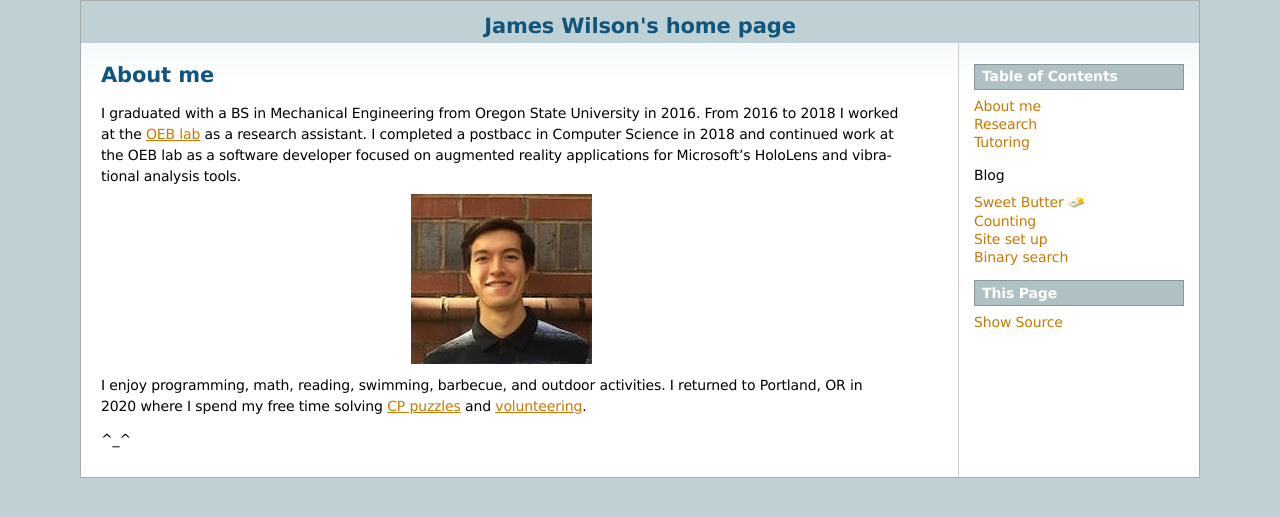
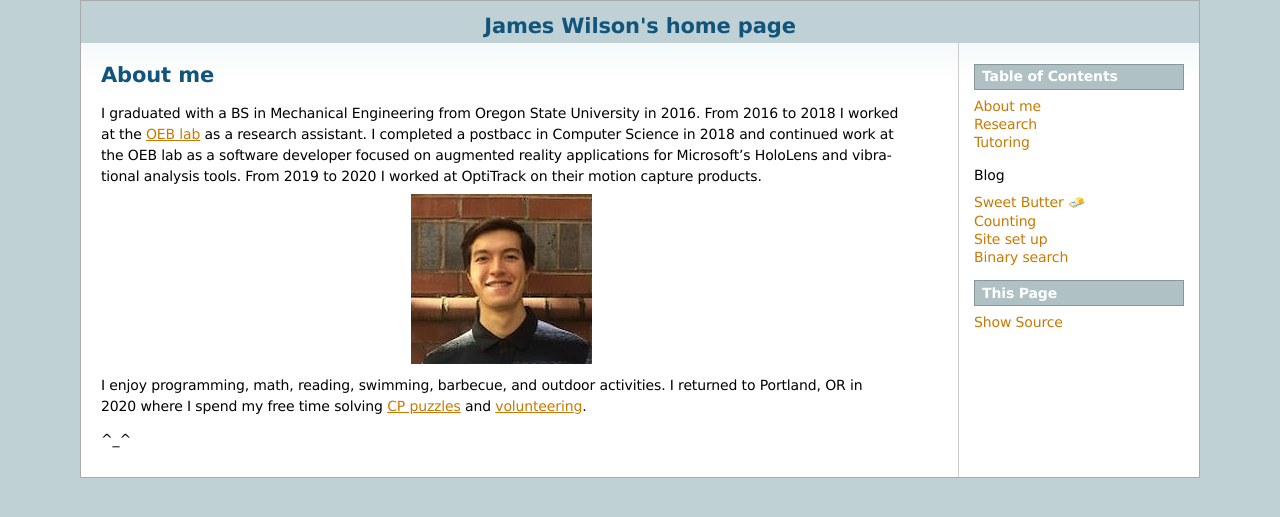
Before and after one commit to wilsjame/weblog, a Sphinx documentation site: the page built from docs/source/aboutme.rst, in a window 1280 px wide. Shown: the top 517 px of the page. Built offline with Sphinx 7.4.7, drawn with Linux system fonts in a browser that asks for light colours.

Commit message:
update work

```diff
--- a/docs/source/aboutme.rst
+++ b/docs/source/aboutme.rst
@@ -5,7 +5,8 @@ I graduated with a BS in Mechanical Engineering from Oregon State University in
 From 2016 to 2018 I worked at the `OEB lab <https://health.oregonstate.edu/labs/oeb>`_
 as a research assistant. I completed a postbacc in Computer Science in 2018 and
 continued work at the OEB lab as a software developer focused on augmented reality
-applications for Microsoft's HoloLens and vibrational analysis tools.
+applications for Microsoft's HoloLens and vibrational analysis tools. From 2019 to 2020
+I worked at OptiTrack on their motion capture products.
 
 .. image:: _static/selfie.jpg
    :align: center
```
